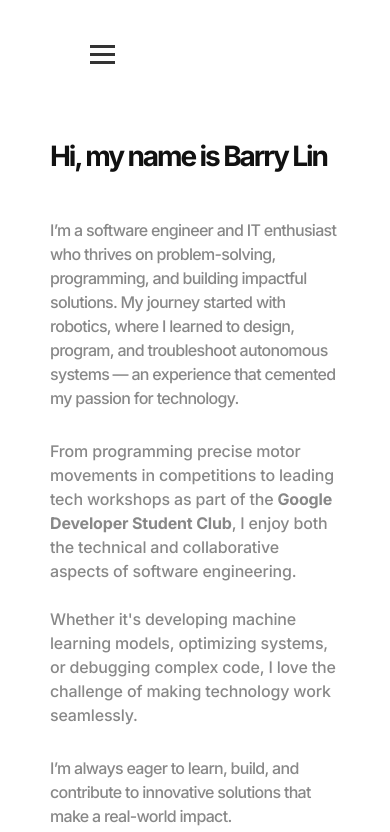
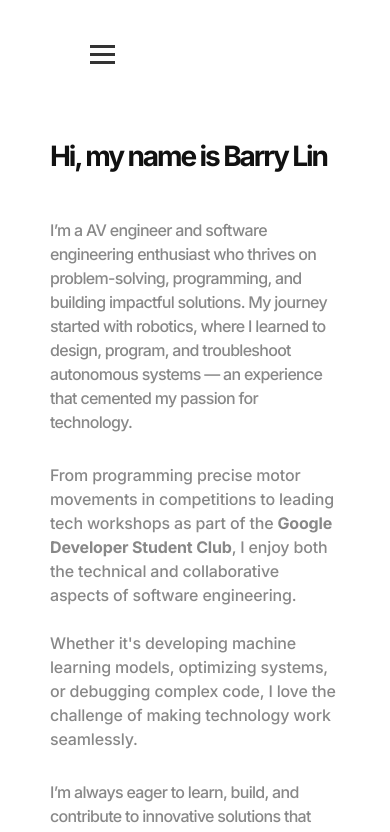
Before and after one commit to mikey6002/BarryLinPortfolio, a React (Vite) app in the folder portfolio/: page / in a window 390 px wide. Shown: the top 832 px of the page. Built offline with nearby package versions, Linux system fonts and the light colour scheme.

Commit message:
change name readibility

```diff
--- a/portfolio/src/screens/Profile/sections/AboutMeSec/ContainerWrapper.jsx
+++ b/portfolio/src/screens/Profile/sections/AboutMeSec/ContainerWrapper.jsx
@@ -11,16 +11,16 @@ export const ContainerWrapper = () => {
           <p className="text-wrapper">Hi, my name is Barry Lin</p>
         </div>
 
-        <div className="container-3">
-          <SectionText className="heading-2">
-            I’m a software engineer and IT enthusiast who thrives on
+        <div className="About_me_Section">
+          <SectionText className="About_Headings">
+            I’m a AV engineer and software engineering enthusiast who thrives on
             problem-solving, programming, and building impactful solutions.
             My journey started with robotics, where I learned to design,
             program, and troubleshoot autonomous systems — an experience
             that cemented my passion for technology.
           </SectionText>
 
-          <SectionText className="heading-2">
+          <SectionText className="About_Headings">
             <span className="span">
               From programming precise motor movements in competitions to
               leading tech workshops as part of the{" "}
@@ -40,14 +40,14 @@ export const ContainerWrapper = () => {
             </span>
           </SectionText>
 
-          <SectionText className="heading-2">
+          <SectionText className="About_Headings">
             I’m always eager to learn, build, and contribute to innovative
             solutions that make a real-world impact.
           </SectionText>
         </div>
 
-        <div className="i-believe-that-the-wrapper">
-          <p className="i-believe-that-the">
+        <div className="statement_wrapper">
+          <p className="about-values-class">
             I believe that the success of a project is based on good
             collaboration and being kind.
           </p>
--- a/portfolio/src/screens/Profile/sections/AboutMeSec/style.css
+++ b/portfolio/src/screens/Profile/sections/AboutMeSec/style.css
@@ -43,7 +43,7 @@
 }
 
 /* ===== Paragraph Containers ===== */
-.container-wrapper .container-3 {
+.container-wrapper .About_me_Section {
   display: flex;
   flex-direction: column;
   align-items: flex-start;
@@ -52,7 +52,7 @@
   position: relative;
 }
 
-.container-wrapper .heading-2 {
+.container-wrapper .About_Headings {
   display: flex;
   flex-direction: column;
   align-items: flex-start;
@@ -100,7 +100,7 @@
 }
 
 /* =====  Statement ===== */
-.container-wrapper .i-believe-that-the-wrapper {
+.container-wrapper .statement_wrapper {
   display: flex;
   flex-direction: column;
   align-items: flex-start;
@@ -108,7 +108,7 @@
   position: relative;
 }
 
-.container-wrapper .i-believe-that-the {
+.container-wrapper .about-values-class {
   font-family: "Inter", Helvetica;
   font-size: 24px;
   font-weight: 500;
@@ -155,7 +155,7 @@
   }
 }
 
-.container-wrapper .container-3, .mypic,.i-believe-that-the,
+.container-wrapper .About_me_Section, .mypic,.about-values-class,
 .container-wrapper .heading {
   animation: slideInLeft 3s cubic-bezier(0.23, 1, 0.32, 1) both;
 }
@@ -164,7 +164,7 @@
   animation-delay: 0.5s;
 }
 
-.container-wrapper .container-3 {
+.container-wrapper .About_me_Section {
   animation-delay: 0.5s;
 }
 
@@ -189,8 +189,8 @@
     max-width: 600px;
   }
 
-  .container-wrapper .container-3,
-  .container-wrapper .i-believe-that-the-wrapper {
+  .container-wrapper .About_me_Section,
+  .container-wrapper .statement_wrapper {
     width: 100%;
     max-width: 660px;
   }
@@ -210,7 +210,7 @@
 
   .container-wrapper .p,
   .container-wrapper .from-programming,
-  .container-wrapper .i-believe-that-the {
+  .container-wrapper .about-values-class {
     font-size: 20px;
     line-height: 30px;
   }
@@ -235,7 +235,7 @@
 
   .container-wrapper .p,
   .container-wrapper .from-programming,
-  .container-wrapper .i-believe-that-the {
+  .container-wrapper .about-values-class {
     font-size: 18px;
     line-height: 28px;
   }
@@ -268,7 +268,7 @@
 
   .container-wrapper .p,
   .container-wrapper .from-programming,
-  .container-wrapper .i-believe-that-the {
+  .container-wrapper .about-values-class {
     font-size: 16px;
     line-height: 24px;
   }
--- a/portfolio/src/screens/Profile/sections/ContactForm/BackgroundWrapper.jsx
+++ b/portfolio/src/screens/Profile/sections/ContactForm/BackgroundWrapper.jsx
@@ -80,19 +80,19 @@ export const BackgroundWrapper = () => {
 
   return (
     <div className="background-wrapper">
-      <div className="background-2">
-        <div className="container-22">
-          <div className="div-wrapper-3">
-            <div className="text-wrapper-10">Contact</div>
+      <div className="contact-wrapper">
+        <div className="contacts-heading">
+          <div className="label-container">
+            <div className="contacts_title">Contact</div>
           </div>
         </div>
 
         <form className="form" onSubmit={handleSubmit}>
           {/* Full Name Field */}
           <div className="label">
-            <div className="container-22">
-              <div className="div-wrapper-3">
-                <label className="text-wrapper-11" htmlFor="fullName">
+            <div className="contacts-heading">
+              <div className="label-container">
+                <label className="input-field" htmlFor="fullName">
                   Full Name
                 </label>
               </div>
@@ -115,9 +115,9 @@ export const BackgroundWrapper = () => {
 
           {/* Email Field */}
           <div className="label-2">
-            <div className="container-22">
-              <div className="div-wrapper-3">
-                <label className="text-wrapper-11" htmlFor="email">
+            <div className="contacts-heading">
+              <div className="label-container">
+                <label className="input-field" htmlFor="email">
                   Email
                 </label>
               </div>
@@ -140,9 +140,9 @@ export const BackgroundWrapper = () => {
 
           {/* Message Field */}
           <div className="label-2">
-            <div className="container-22">
-              <div className="div-wrapper-3">
-                <label className="text-wrapper-11" htmlFor="message">
+            <div className="contacts-heading">
+              <div className="label-container">
+                <label className="input-field" htmlFor="message">
                   Message
                 </label>
               </div>
@@ -162,7 +162,7 @@ export const BackgroundWrapper = () => {
           {/* Submit Button */}
           <div className="button-wrapper">
             <button className="button" type="submit">
-              <div className="container-22">
+              <div className="contacts-heading">
                 <div className="container-26">
                   <div className="text-wrapper-14">Submit</div>
                 </div>
--- a/portfolio/src/screens/Profile/sections/ContactForm/style.css
+++ b/portfolio/src/screens/Profile/sections/ContactForm/style.css
@@ -9,7 +9,7 @@
   width: 1920px;
 }
 
-.background-wrapper .background-2 {
+.background-wrapper .contact-wrapper {
   align-items: center;
   display: flex;
   flex: 1;
@@ -21,7 +21,7 @@
   position: relative;
 }
 
-.background-wrapper .container-22 {
+.background-wrapper .contacts-heading {
   align-items: flex-start;
   display: inline-flex;
   flex: 0 0 auto;
@@ -29,7 +29,7 @@
   position: relative;
 }
 
-.background-wrapper .div-wrapper-3 {
+.background-wrapper .label-container {
   align-items: flex-start;
   align-self: stretch;
   display: flex;
@@ -39,7 +39,7 @@
   width: 100%;
 }
 
-.background-wrapper .text-wrapper-10 {
+.background-wrapper .contacts_title {
   color: #001122;
   font-family: "Inter", Helvetica;
   font-size: 50px;
@@ -74,7 +74,7 @@
   width: 100%;
 }
 
-.background-wrapper .text-wrapper-11 {
+.background-wrapper .input-field {
   color: #888888;
   font-family: "Inter", Helvetica;
   font-size: 12px;
@@ -288,7 +288,7 @@
     margin: 0;
   }
 
-  .background-wrapper .background-2 {
+  .background-wrapper .contact-wrapper {
     padding: 80px 20px;
   }
 
@@ -304,11 +304,11 @@
 }
 
 @media (max-width: 768px) {
-  .background-wrapper .background-2 {
+  .background-wrapper .contact-wrapper {
     padding: 60px 15px;
   }
 
-  .background-wrapper .text-wrapper-10 {
+  .background-wrapper .contacts_title {
     font-size: 36px;
     line-height: 44px;
     white-space: normal;
@@ -328,11 +328,11 @@
 }
 
 @media (max-width: 480px) {
-  .background-wrapper .background-2 {
+  .background-wrapper .contact-wrapper {
     padding: 40px 10px;
   }
 
-  .background-wrapper .text-wrapper-10 {
+  .background-wrapper .contacts_title {
     font-size: 28px;
     line-height: 36px;
   }
@@ -341,7 +341,7 @@
     gap: 30px;
   }
 
-  .background-wrapper .text-wrapper-11 {
+  .background-wrapper .input-field {
     font-size: 11px;
   }
 
```
